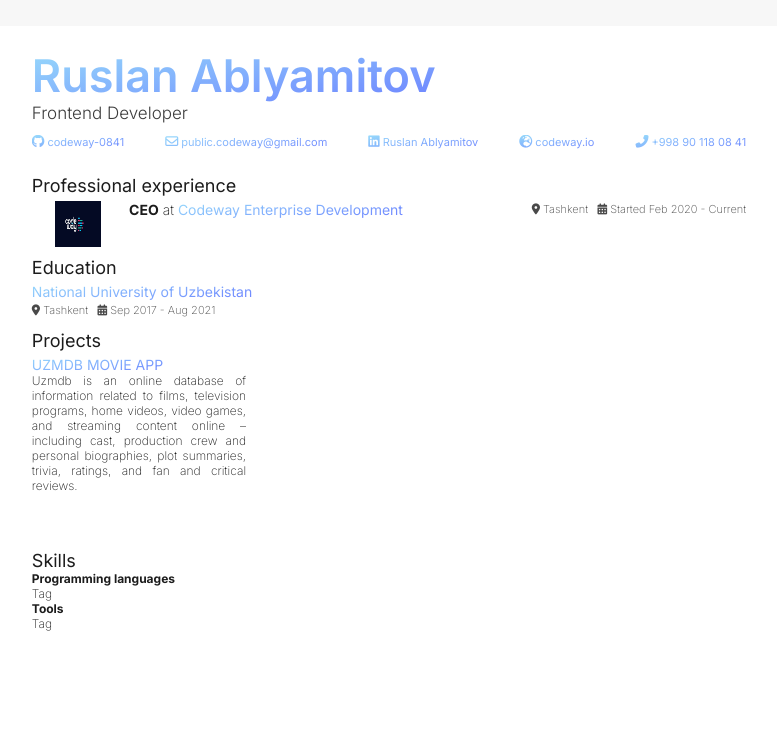
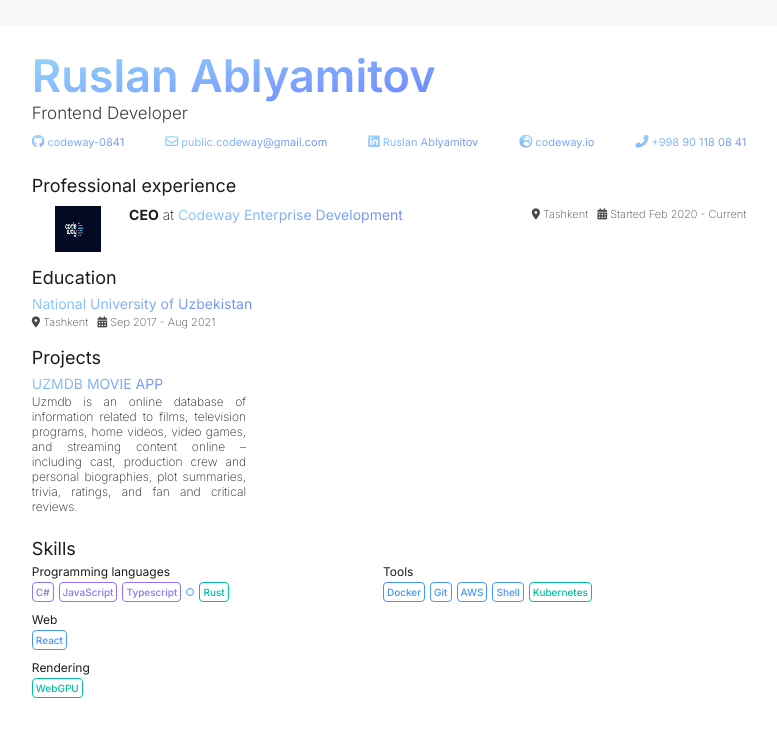
Before and after one commit to codeway-0841/my-resume, a React (Create React App) app: page / in a window 1280 px wide. Shown: the top 736 px of the page, without its empty margins (251-1028 px from the left). Built offline with nearby package versions, Linux system fonts and the light colour scheme.

Commit message:
added skills

```diff
--- a/src/App.js
+++ b/src/App.js
@@ -111,25 +111,70 @@ const Project = ({ project }) => {
   );
 };
 
-const Tag = ({ tag }) => {
-  return <div className="tag">Tag</div>;
+const Tag = ({ tag, type }) => {
+  return <div className={`tag ${type}`}>{tag}</div>;
 };
-
 const Skills = ({ skills }) => {
   return (
     <div className="skills">
       <div className="programming">
         <h4>Programming languages</h4>
-        {skills["programming"].map((tag) => (
-          <Tag tag={tag} />
-        ))}
+        <div className="tags">
+          {skills["programming"]["preferred"].map((tag) => (
+            <Tag type={"preferred"} tag={tag} />
+          ))}
+          {skills["programming"]["knowledge"].map((tag) => (
+            <Tag type={"knowledge"} tag={tag} />
+          ))}
+          {skills["programming"]["interested"].map((tag) => (
+            <Tag type={"interested"} tag={tag} />
+          ))}
+        </div>
+      </div>
+
+      <div className="web">
+        <h4>Web</h4>
+        <div className="tags">
+          {skills["web"]["preferred"].map((tag) => (
+            <Tag type={"preferred"} tag={tag} />
+          ))}
+          {skills["web"]["knowledge"].map((tag) => (
+            <Tag type={"knowledge"} tag={tag} />
+          ))}
+          {skills["web"]["interested"].map((tag) => (
+            <Tag type={"interested"} tag={tag} />
+          ))}
+        </div>
+      </div>
+
+      <div className="rendering">
+        <h4>Rendering</h4>
+        <div className="tags">
+          {skills["rendering"]["preferred"].map((tag) => (
+            <Tag type={"preferred"} tag={tag} />
+          ))}
+          {skills["rendering"]["knowledge"].map((tag) => (
+            <Tag type={"knowledge"} tag={tag} />
+          ))}
+          {skills["rendering"]["interested"].map((tag) => (
+            <Tag type={"interested"} tag={tag} />
+          ))}
+        </div>
       </div>
 
       <div className="tools">
         <h4>Tools</h4>
-        {skills["tools"].map((tag) => (
-          <Tag tag={tag} />
-        ))}
+        <div className="tags">
+          {skills["tools"]["preferred"].map((tag) => (
+            <Tag type={"preferred"} tag={tag} />
+          ))}
+          {skills["tools"]["knowledge"].map((tag) => (
+            <Tag type={"knowledge"} tag={tag} />
+          ))}
+          {skills["tools"]["interested"].map((tag) => (
+            <Tag type={"interested"} tag={tag} />
+          ))}
+        </div>
       </div>
     </div>
   );
--- a/src/app.scss
+++ b/src/app.scss
@@ -7,6 +7,13 @@
   --gray5: #fff;
   --gradient1: rgb(151, 218, 251);
   --gradient2: rgb(109, 131, 255);
+  //--tag1-bg: rgb(241, 239, 255);
+  --tag1: rgb(141, 116, 255);
+  //--tag2-bg: #eef5ff;
+  --tag2: #4495ff;
+  //--tag3-bg: rgb(236, 248, 255);
+  //--tag3: rgb(35, 204, 255);
+  --tag3: #01c09f;
 
   .blue {
     background: --var(--gradient1);
@@ -101,7 +108,7 @@
         margin-top: 10px;
 
         > * {
-          margin-top: 10px;
+          margin-top: 15px;
         }
 
         h2 {
@@ -111,7 +118,7 @@
 
         .experience {
           display: flex;
-          margin-top: 5px;
+          margin-top: 10px;
 
           .logo {
             display: flex;
@@ -163,7 +170,7 @@
         .education {
           display: flex;
           flex-direction: column;
-          margin-top: 5px;
+          margin-top: 7px;
 
           .intro {
             display: flex;
@@ -204,10 +211,10 @@
           flex-wrap: wrap;
           justify-content: space-between;
           align-items: flex-start;
-          height: 5cm;
+          height: 4.5cm;
 
           .project {
-            margin-top: 5px;
+            margin-top: 7px;
             width: 30%;
             height: 40%;
             text-align: justify;
@@ -216,6 +223,64 @@
               font-size: 14px;
               font-weight: 400;
             }
+
+            #description {
+              margin-top: 2px;
+            }
+          }
+        }
+
+        .section-skills {
+          margin-top: 0;
+
+          .skills {
+            display: flex;
+            flex-direction: column;
+            flex-wrap: wrap;
+            width: 100%;
+            height: 5cm;
+
+            > * {
+              margin: 5px 0px;
+
+              h4 {
+                font-size: 12px;
+                font-weight: 400;
+              }
+            }
+
+            .tags {
+              display: flex;
+              flex-direction: row;
+              align-items: center;
+
+              .tag {
+                font-size: 10px;
+                font-weight: 500;
+                margin-top: 3px;
+                margin-right: 5px;
+                padding: 3px 3px;
+                border-radius: 4px;
+
+                &.preferred {
+                  color: var(--tag1);
+                  border: var(--tag1) 1px solid;
+                  background-color: var(--tag1-bg);
+                }
+
+                &.knowledge {
+                  color: var(--tag2);
+                  border: var(--tag2) 1px solid;
+                  background-color: var(--tag2-bg);
+                }
+
+                &.interested {
+                  color: var(--tag3);
+                  border: var(--tag3) 1px solid;
+                  background-color: var(--tag3-bg);
+                }
+              }
+            }
           }
         }
       }
--- a/src/data.js
+++ b/src/data.js
@@ -44,16 +44,26 @@ const projectsData = [
 ];
 
 const skillsData = {
-  programming: [
-    {
-      name: "hello",
-    },
-  ],
-  tools: [
-    {
-      name: "hello",
-    },
-  ],
+  programming: {
+    preferred: ["C#", "JavaScript", "Typescript"],
+    knowledge: [""],
+    interested: ["Rust"],
+  },
+  web: {
+    preferred: [],
+    knowledge: ["React"],
+    interested: [],
+  },
+  rendering: {
+    preferred: [],
+    knowledge: [],
+    interested: ["WebGPU"],
+  },
+  tools: {
+    preferred: [],
+    knowledge: ["Docker", "Git", "AWS", "Shell"],
+    interested: ["Kubernetes"],
+  },
 };
 
 export { experienceData, educationData, projectsData, skillsData };
```
